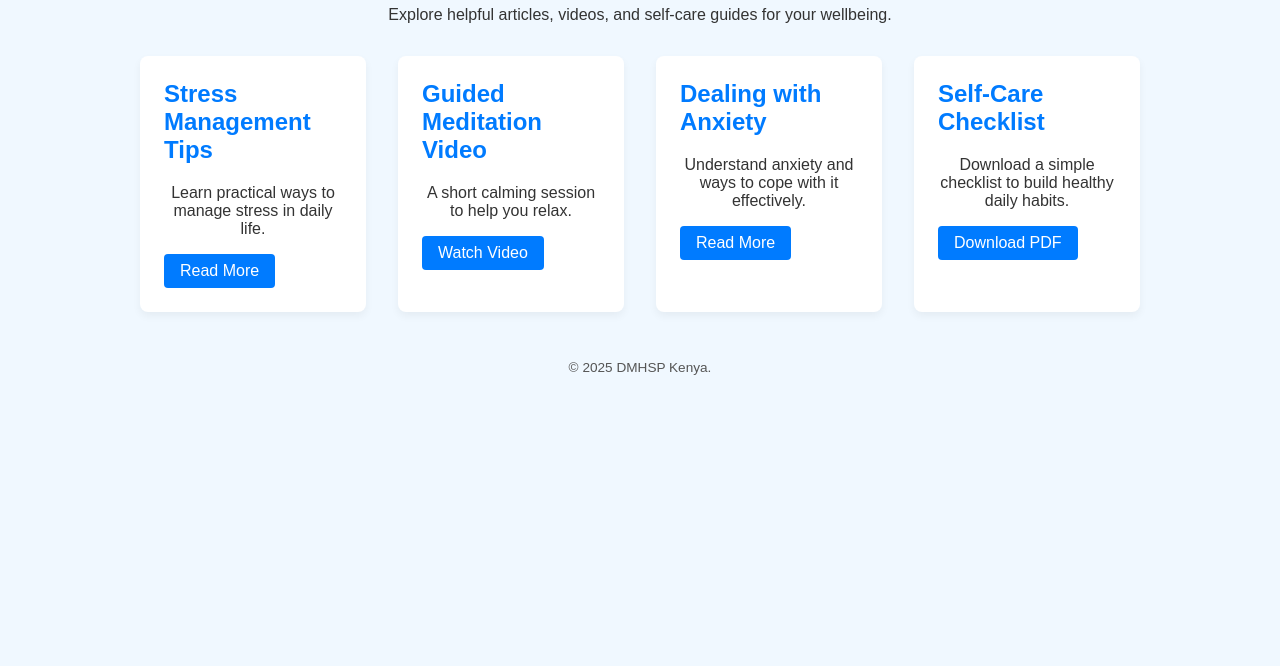
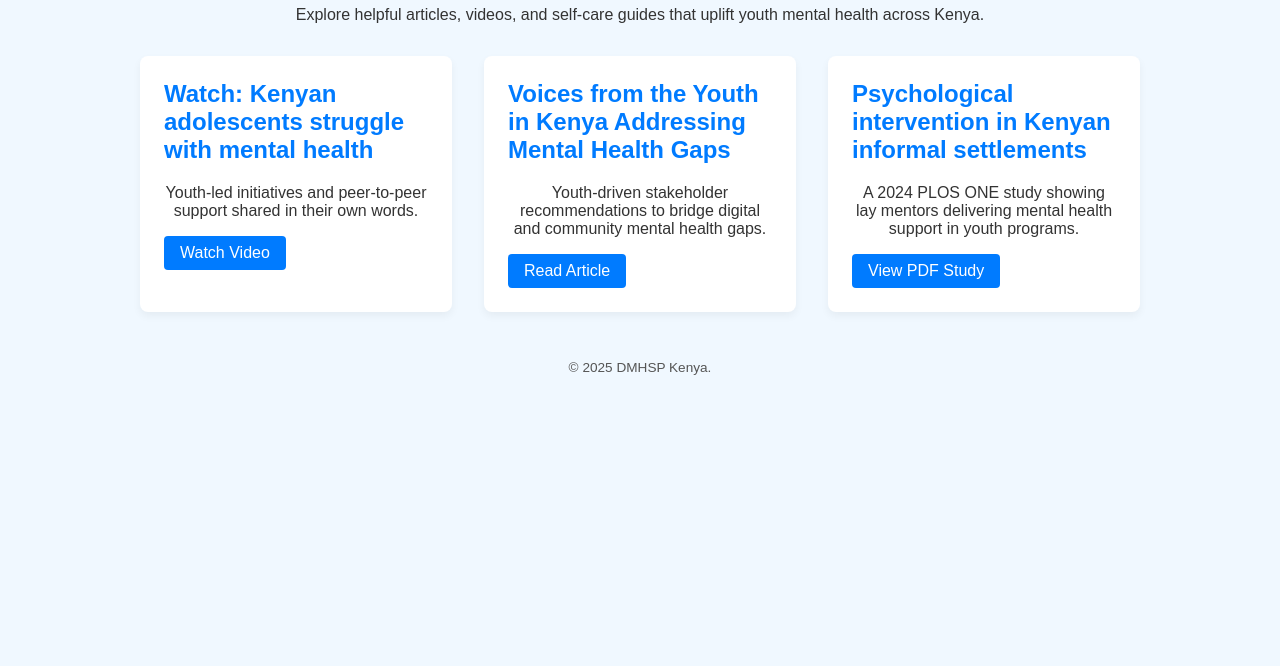
Before and after one commit to Mwadena1000/Mental-Health, a plain HTML site: page resources.html in a window 1280 px wide. Shown: the part 134-800 px from the top of the page. Drawn offline with Linux system fonts and the light colour scheme.

Commit message:
Added real resources in resource page

```diff
--- a/resources.html
+++ b/resources.html
@@ -3,41 +3,35 @@
 <head>
   <meta charset="UTF-8" />
   <meta name="viewport" content="width=device-width, initial-scale=1.0"/>
-  <title>Resource Hub | DMHSP Kenya</title>
+  <title>Resource Hub | MHK</title>
   <link rel="stylesheet" href="resources.css" />
 </head>
 <body>
   <header class="navbar">
-    <div class="logo">DMHSP Kenya</div>
+    <div class="logo">MHK</div>
   </header>
 
   <main class="resources-container">
     <h1>Mental Health Resource Hub</h1>
-    <p>Explore helpful articles, videos, and self-care guides for your wellbeing.</p>
+    <p>Explore helpful articles, videos, and self‑care guides that uplift youth mental health across Kenya.</p>
 
     <div class="resource-list">
       <div class="resource-card">
-        <h2>Stress Management Tips</h2>
-        <p>Learn practical ways to manage stress in daily life.</p>
-        <a href="#" target="_blank">Read More</a>
+        <h2>Watch: Kenyan adolescents struggle with mental health</h2>
+        <p>Youth-led initiatives and peer-to-peer support shared in their own words.</p>
+        <a href="https://www.youtube.com/watch?v=CvQGqYhhkFE" target="_blank">Watch Video</a>
       </div>
 
       <div class="resource-card">
-        <h2>Guided Meditation Video</h2>
-        <p>A short calming session to help you relax.</p>
-        <a href="#" target="_blank">Watch Video</a>
+        <h2>Voices from the Youth in Kenya Addressing Mental Health Gaps</h2>
+        <p>Youth-driven stakeholder recommendations to bridge digital and community mental health gaps.</p>
+        <a href="https://www.mdpi.com/1660-4601/19/9/5366" target="_blank">Read Article</a>
       </div>
 
       <div class="resource-card">
-        <h2>Dealing with Anxiety</h2>
-        <p>Understand anxiety and ways to cope with it effectively.</p>
-        <a href="#" target="_blank">Read More</a>
-      </div>
-
-      <div class="resource-card">
-        <h2>Self-Care Checklist</h2>
-        <p>Download a simple checklist to build healthy daily habits.</p>
-        <a href="#" target="_blank">Download PDF</a>
+        <h2>Psychological intervention in Kenyan informal settlements</h2>
+        <p>A 2024 PLOS ONE study showing lay mentors delivering mental health support in youth programs.</p>
+        <a href="https://doi.org/10.1371/journal.pone.0300463" target="_blank">View PDF Study</a>
       </div>
     </div>
   </main>
@@ -45,7 +39,6 @@
   <footer>
     &copy; <span id="year"></span> DMHSP Kenya.
   </footer>
-
   <script src="resources.js"></script>
 </body>
 </html>
```
